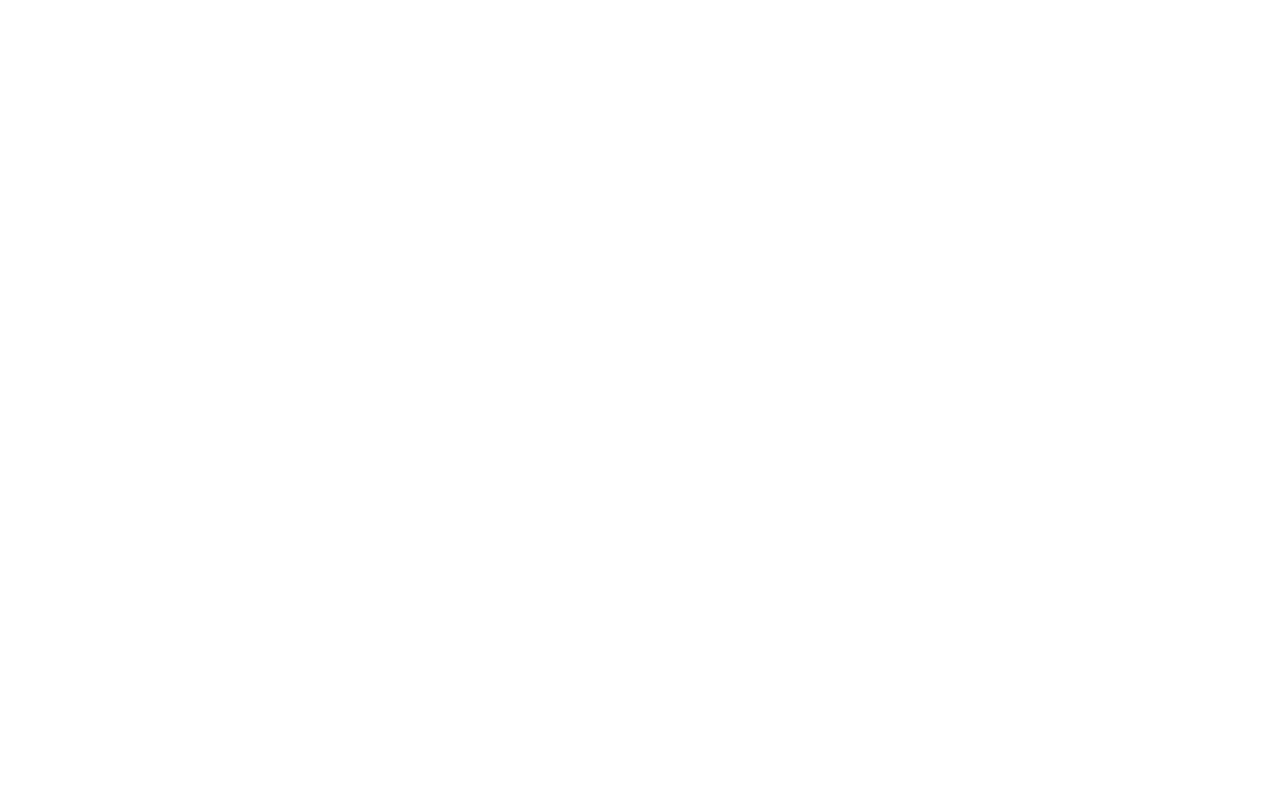
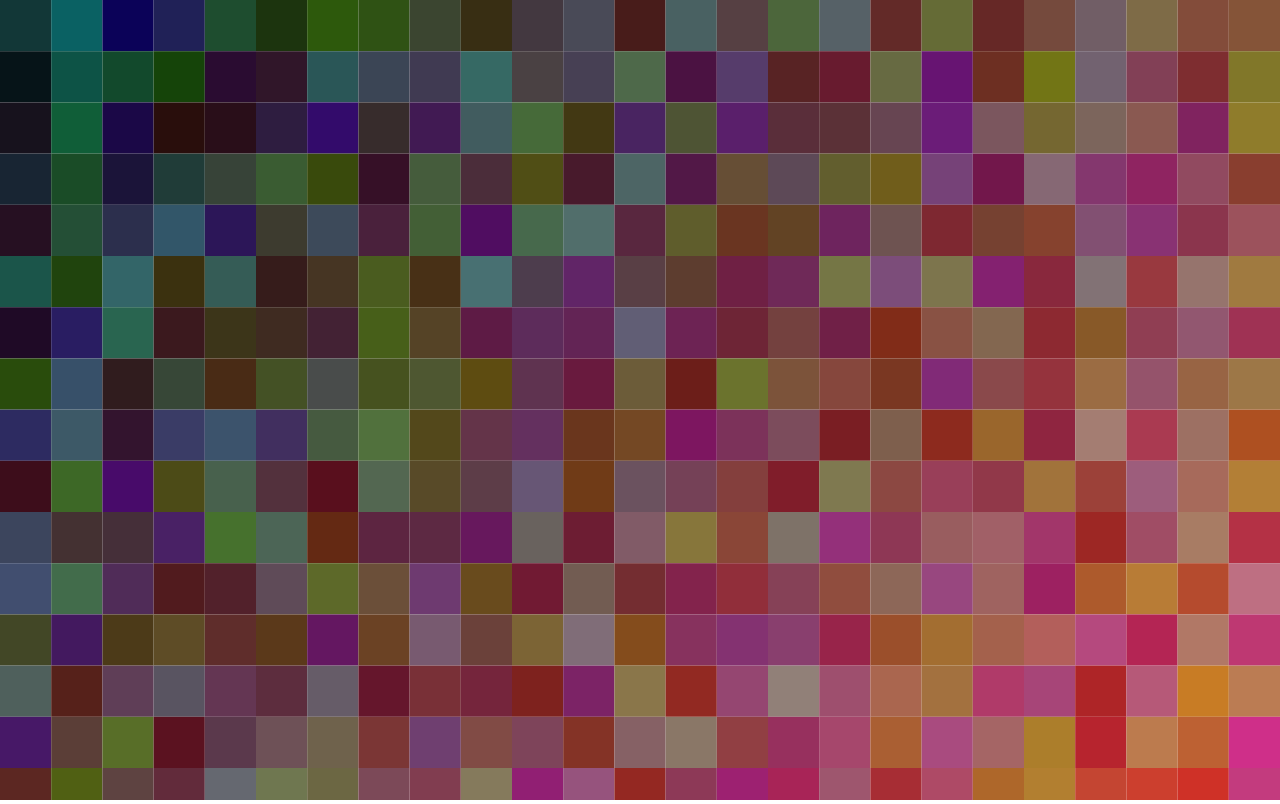
Before and after one commit to mczekajski/catch-ball-game, a website: page index.html in a window 1280 px wide. Drawn offline with Linux system fonts and the light colour scheme.

Commit message:
canvas sandbox

```diff
--- a/index.css
+++ b/index.css
@@ -2,4 +2,5 @@ body {
   min-height: 100vh;
   margin: 0;
   padding: 0;
+  overflow: hidden;
 }
--- a/index.html
+++ b/index.html
@@ -8,6 +8,7 @@
     <link rel="stylesheet" href="./index.css" />
   </head>
   <body>
+    <canvas id="canvas"> Your browser doesn't support canvas. </canvas>
     <script src="./index.js"></script>
   </body>
 </html>
--- a/index.js
+++ b/index.js
@@ -1 +1,42 @@
-console.log("hello");
+const canvas = document.getElementById("canvas");
+const ctx = canvas.getContext("2d");
+
+const getWidth = () => window.innerWidth;
+const getHeight = () => window.innerHeight;
+
+const setCanvasDimensions = () => {
+  canvas.width = getWidth();
+  canvas.height = getHeight();
+};
+
+window.addEventListener("resize", () => {
+  setCanvasDimensions();
+  paint();
+});
+
+const paint = () => {
+  ctx.clearRect(0, 0, getWidth(), getHeight());
+
+  const rectSize = getWidth() / 25;
+  let xPos = 0;
+  let yPos = 0;
+
+  for (let i = 0; i <= 25; i++) {
+    for (let j = 0; j <= 25; j++) {
+      const r = Math.random() * 20 + (i + j) * 5;
+      const g = Math.random() * 100 + (i + j) * 1;
+      const b = Math.random() * 100 + (i + j) * 1;
+      ctx.fillStyle = `rgb(${r}, ${g}, ${b})`;
+      ctx.fillRect(xPos, yPos, rectSize, rectSize);
+
+      xPos += rectSize;
+    }
+    xPos = 0;
+    yPos += rectSize;
+  }
+
+  // window.requestAnimationFrame(paint);
+};
+
+setCanvasDimensions();
+paint();
```
